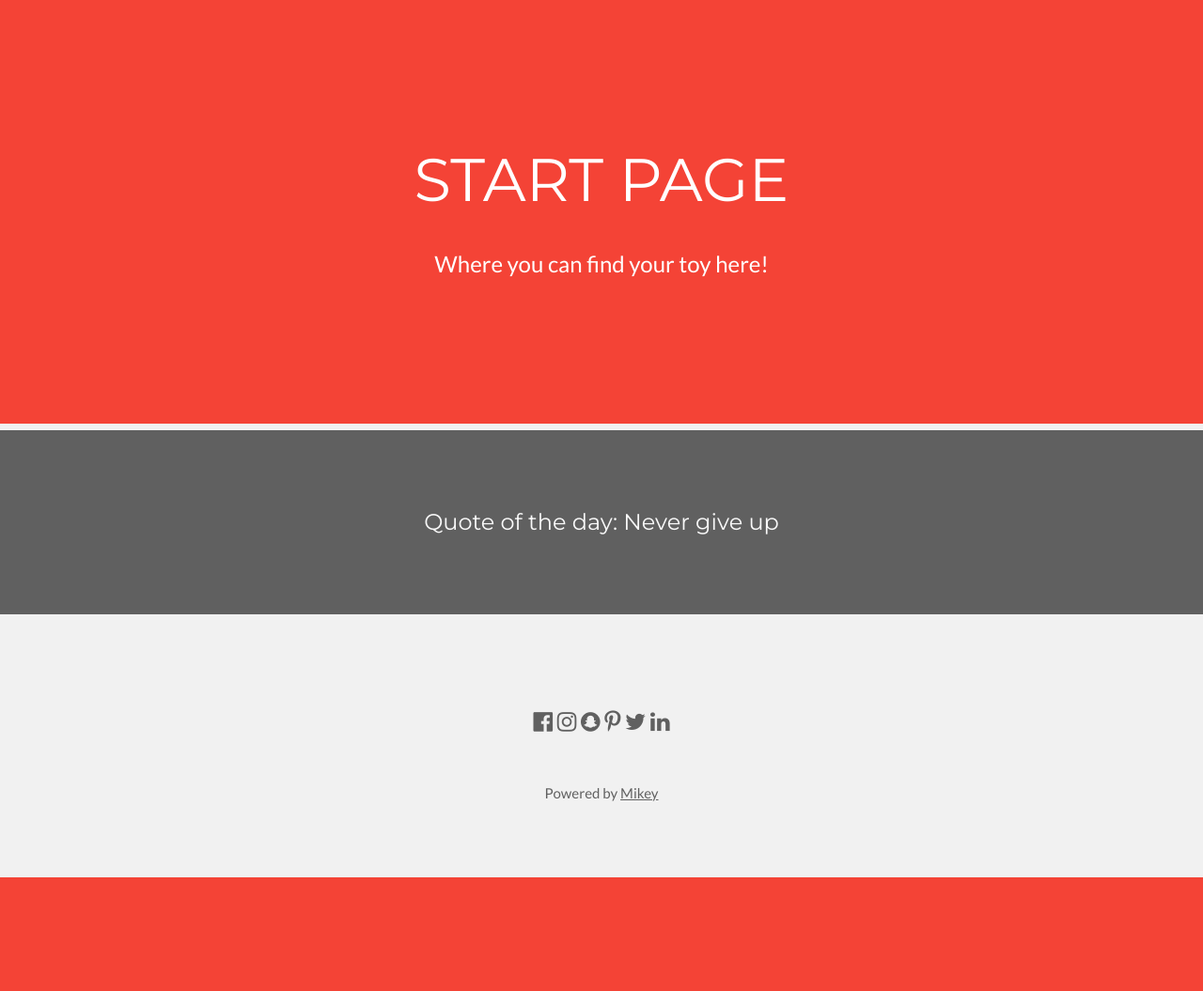
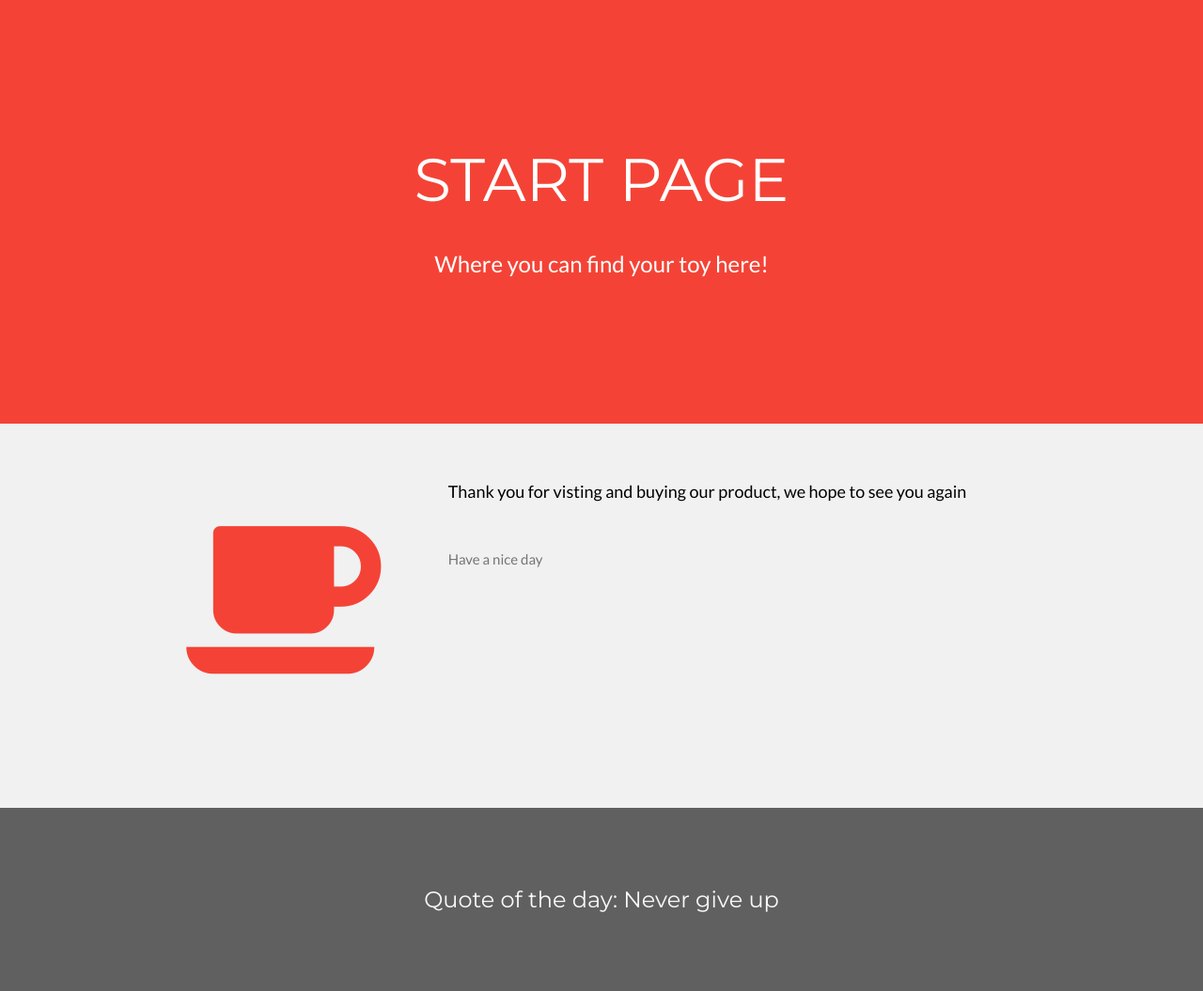
Before and after one commit to quanghuy99x/tt2, a PHP site: page / in a window 1280 px wide. Shown: the part 52-1107 px from the top of the page at 94% size. Before the commit the page ends 986 px from the top, so only its background shows below. Run offline with PHP 8.4, Linux system fonts and the light colour scheme.

Commit message:
Update index.php

```diff
--- a/index.php
+++ b/index.php
@@ -37,6 +37,21 @@ body,h1,h2,h3,h4,h5,h6 {font-family: "Lato", sans-serif}
 
   </div>
 </div>
+<!-- First Grid -->
+<div class="w3-row-padding w3-padding-64 w3-container">
+  <div class="w3-content">
+    <div class="w3-twothird">
+      <h1>About us</h1>
+      <h5 class="w3-padding-32">Currently there are 1000 customer have visited our website and find their product. Most of our customer have feedback about our product is very good and relyable</h5>
+
+    </div>
+
+    <div class="w3-third w3-center">
+      <i class="fa fa-anchor w3-padding-64 w3-text-red"></i>
+    </div>
+  </div>
+</div>
+
 <!-- Second Grid -->
 <div class="w3-row-padding w3-light-grey w3-padding-64 w3-container">
   <div class="w3-content">
@@ -45,9 +60,9 @@ body,h1,h2,h3,h4,h5,h6 {font-family: "Lato", sans-serif}
     </div>
 
     <div class="w3-twothird">
-      <h1>About us</h1>
-      <h4 class="w3-padding-32">Currently there are 1000 customer have visited our website and find their product. Most of our customer have feedback about our product is very good and relyable</h4>
+      <h1></h1>
       <h5 class="w3-padding-32">Thank you for visting and buying our product, we hope to see you again</h5>
+
       <p class="w3-text-grey">Have a nice day</p>
     </div>
   </div>
```
